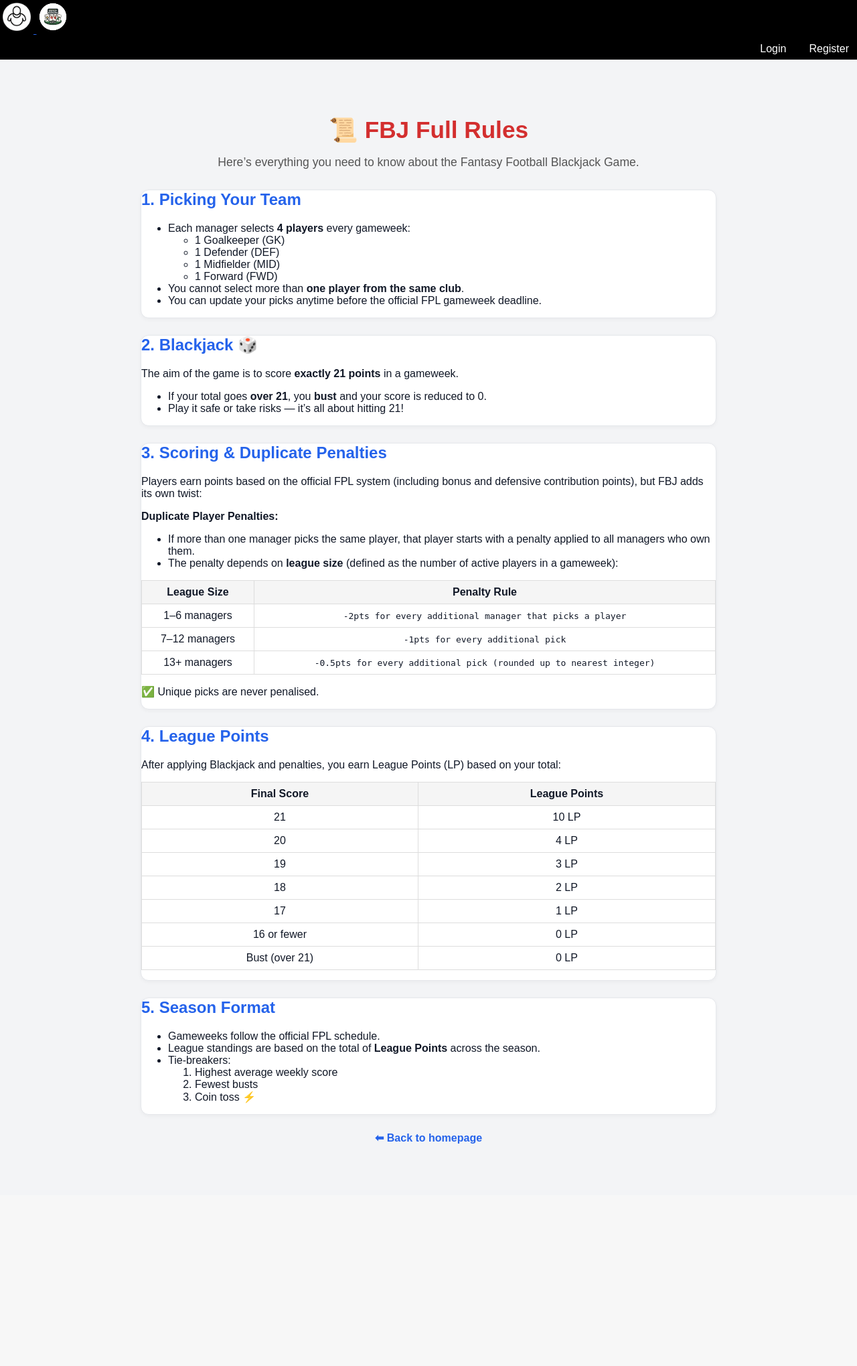
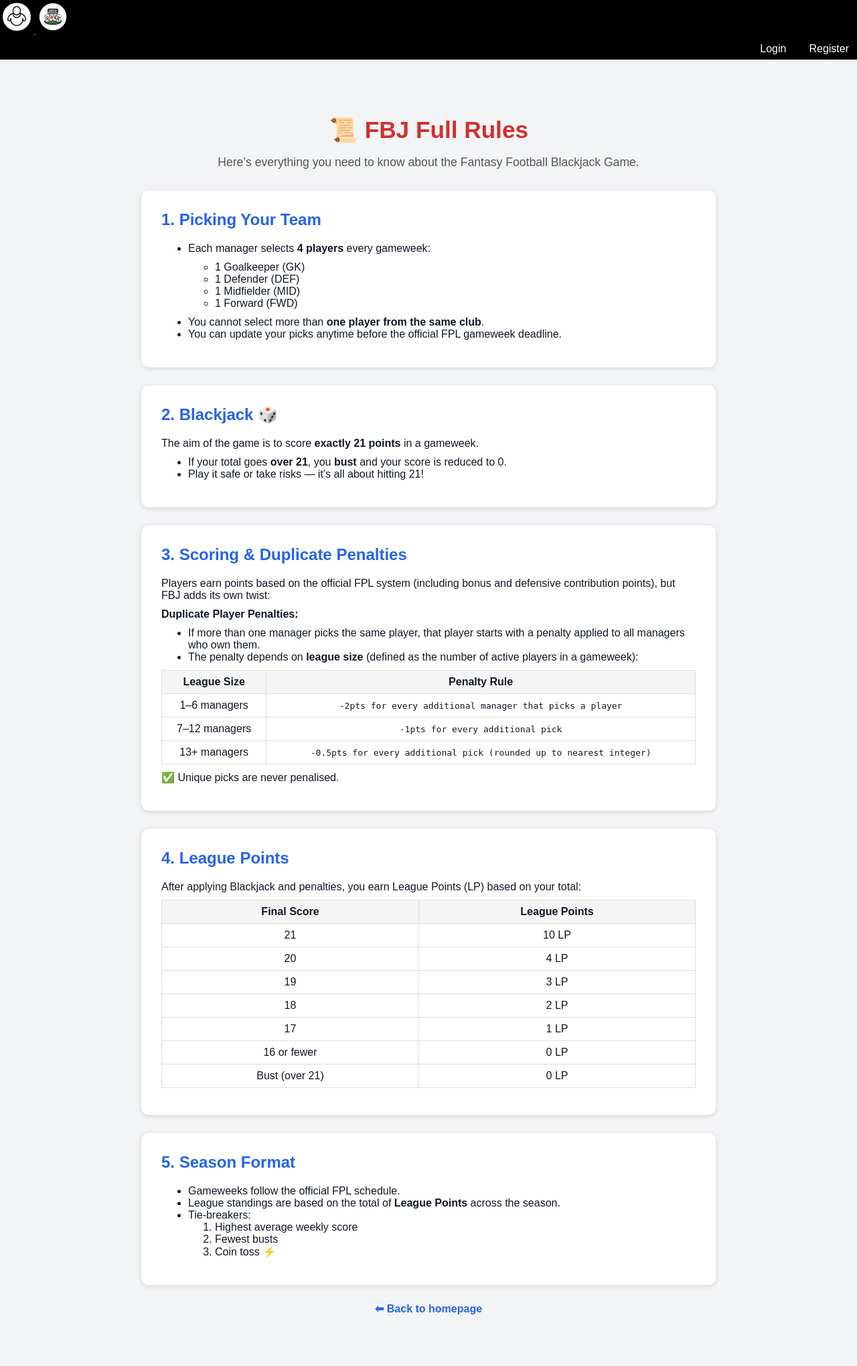
Before and after one commit to goenghisghan/fbj-game, a Flask app: page /rules in a window 1280 px wide. Shown: the whole page at 67% size. Before the commit the page ends 1707 px from the top, so only its background shows below. Run offline with Flask 3, Linux system fonts and the light colour scheme; some libraries are stand-ins or nearby versions; some web fonts are replaced.

Commit message:
Update style.css

```diff
--- a/static/style.css
+++ b/static/style.css
@@ -249,6 +249,20 @@ a{color:#2563eb;text-decoration:none}a:hover{text-decoration:underline}
   color: #2563eb;
 }
 
+.rule-section.card {
+  padding:30px;
+  border-radius: 12px;
+  background: #fff;
+  box-shadow: 0 2px 6px rgba(0,0,0,0.1);
+}
+
+.rule-section p,
+.rule-section ul,
+.rule-section table {
+  margin-top: 10px;
+  margin-bottom: 10px;
+}
+
 .penalty-table, .lp-table {
   width: 100%;
   border-collapse: collapse;
```
